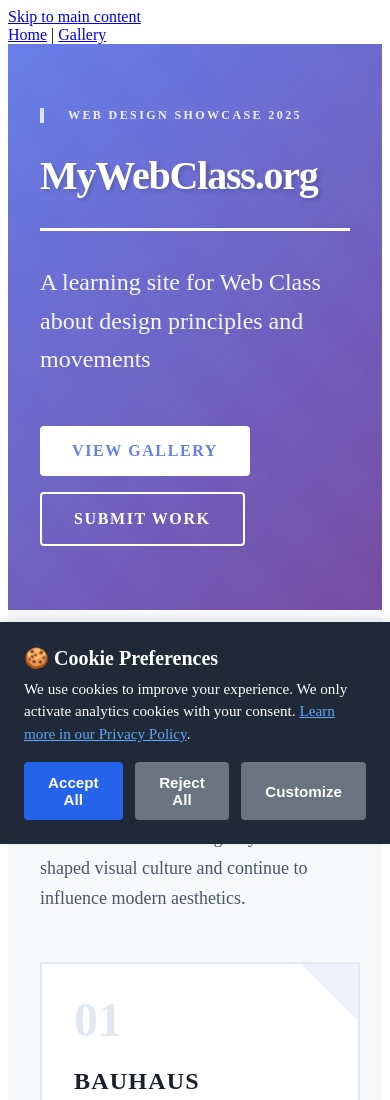
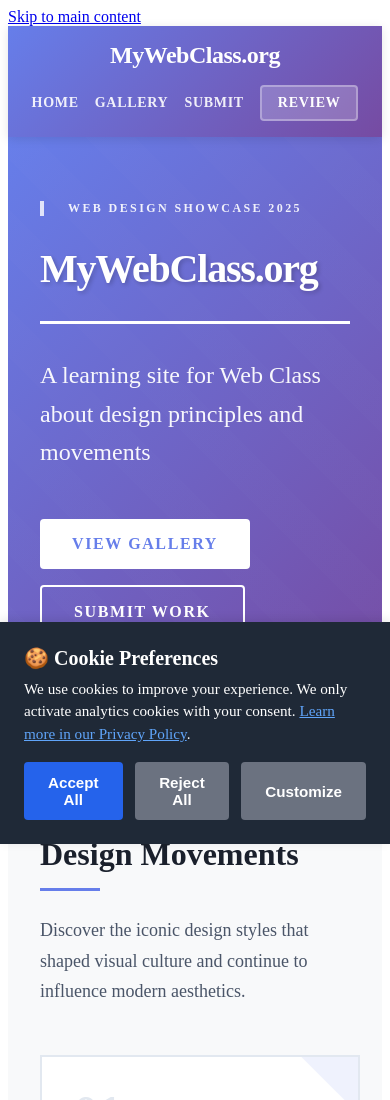
Before and after one commit to bsabio/IS373_final, an Eleventy site: page src/pages/index.njk in a window 390 px wide. Shown: the top 1100 px of the page. Built offline with nearby package versions, Linux system fonts and the light colour scheme; Eleventy itself is replaced by a stand-in of ours; files that its build step writes are made by us from their sources.

Commit message:
Transform header into modern sticky navigation bar with gradient background

```diff
--- a/src/layouts/base.njk
+++ b/src/layouts/base.njk
@@ -33,13 +33,41 @@
     <!-- Skip to main content link for accessibility -->
     <a href="#main-content" class="skip-link">Skip to main content</a>
 
-    <header role="banner">
-      <nav aria-label="Primary navigation">
-        <a href="{{ '/' | url }}">Home</a>
-        <span aria-hidden="true">|</span>
-        <a href="{{ '/gallery/' | url }}">Gallery</a>
+    <header role="banner" style="background: linear-gradient(135deg, #667eea 0%, #764ba2 100%); box-shadow: 0 2px 10px rgba(0,0,0,0.1); position: sticky; top: 0; z-index: 100;">
+      <nav aria-label="Primary navigation" style="max-width: 1400px; margin: 0 auto; padding: 1rem 2rem; display: flex; justify-content: space-between; align-items: center;">
+        <div class="nav-brand" style="display: flex; align-items: center; gap: 0.5rem;">
+          <span style="font-size: 1.5rem; font-weight: 900; color: white; letter-spacing: -0.02em;">{{ site.title }}</span>
+        </div>
+        <div class="nav-links" style="display: flex; gap: 2rem; align-items: center;">
+          <a href="{{ '/' | url }}" style="color: white; text-decoration: none; font-weight: 600; text-transform: uppercase; font-size: 0.875rem; letter-spacing: 0.05em; transition: opacity 0.3s ease; opacity: 0.9;">Home</a>
+          <a href="{{ '/gallery/' | url }}" style="color: white; text-decoration: none; font-weight: 600; text-transform: uppercase; font-size: 0.875rem; letter-spacing: 0.05em; transition: opacity 0.3s ease; opacity: 0.9;">Gallery</a>
+          <a href="{{ '/submission/' | url }}" style="color: white; text-decoration: none; font-weight: 600; text-transform: uppercase; font-size: 0.875rem; letter-spacing: 0.05em; transition: opacity 0.3s ease; opacity: 0.9;">Submit</a>
+          <a href="{{ '/review/' | url }}" style="background: rgba(255,255,255,0.2); padding: 0.5rem 1rem; border-radius: 4px; color: white; text-decoration: none; font-weight: 700; text-transform: uppercase; font-size: 0.875rem; letter-spacing: 0.05em; transition: all 0.3s ease; border: 2px solid rgba(255,255,255,0.3);">Review</a>
+        </div>
       </nav>
     </header>
+
+    <style>
+      .nav-links a:hover {
+        opacity: 1;
+      }
+      .nav-links a:last-child:hover {
+        background: rgba(255,255,255,0.3);
+        transform: translateY(-2px);
+      }
+      @media (max-width: 768px) {
+        nav {
+          flex-direction: column;
+          gap: 1rem;
+          padding: 1rem !important;
+        }
+        .nav-links {
+          flex-wrap: wrap;
+          justify-content: center;
+          gap: 1rem !important;
+        }
+      }
+    </style>
 
     <main id="main-content" role="main">
       {{ content | safe }}
```
